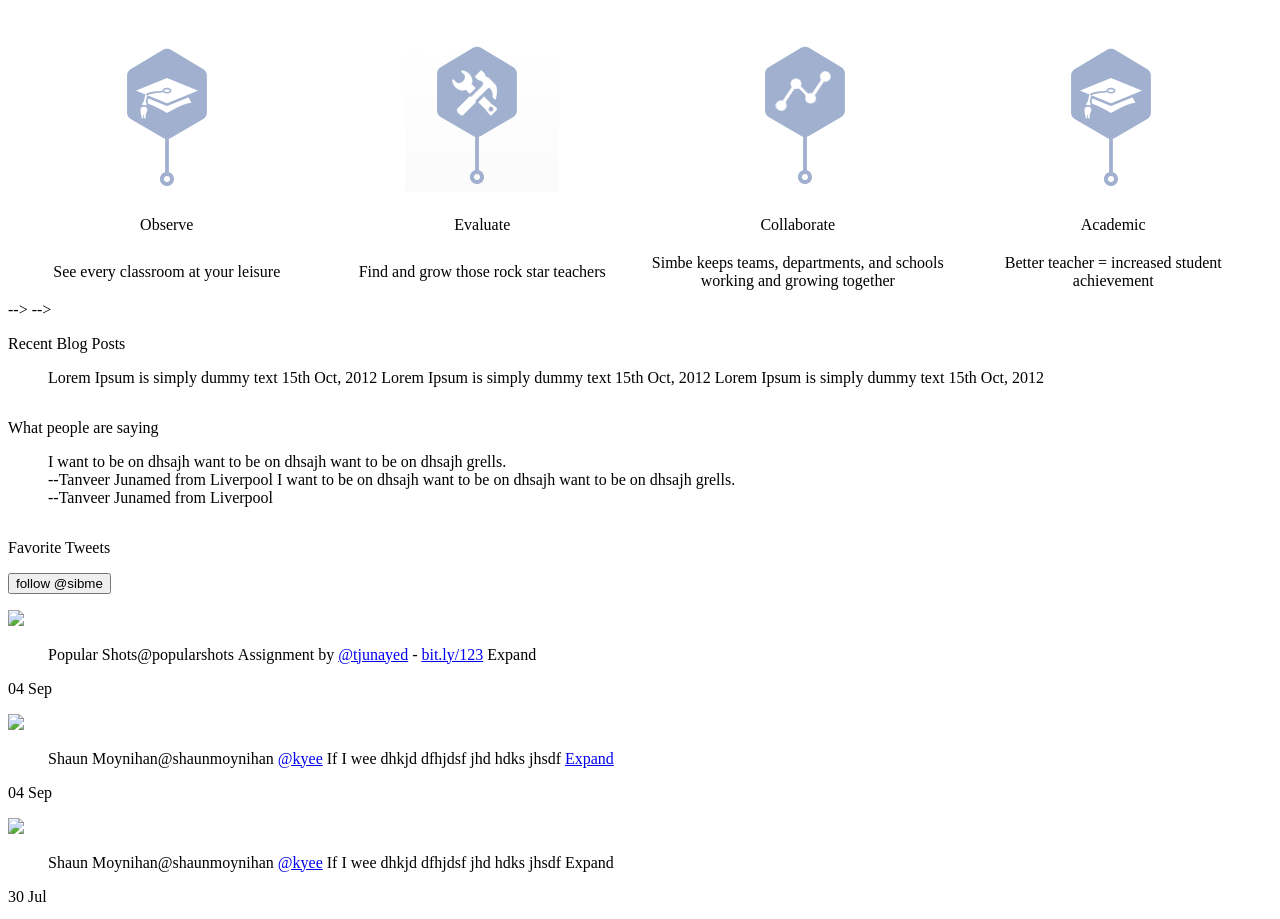
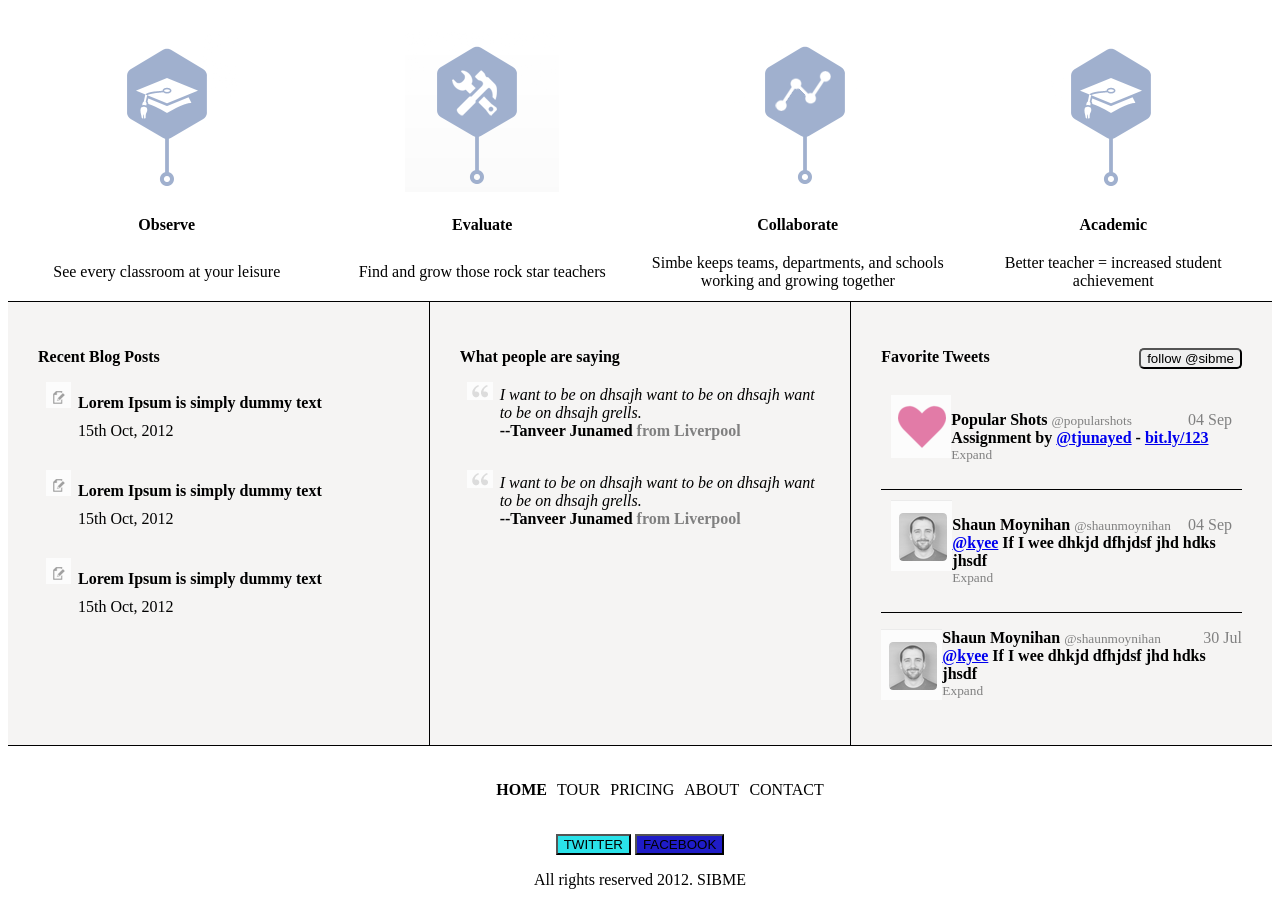
Before and after one commit to ritamwaikinda/design_mockup, a plain HTML site: page index.html in a window 1280 px wide. Shown: the part 618-1537 px from the top of the page. Drawn offline with Linux system fonts and the light colour scheme.

Commit message:
revised design_mockup

```diff
--- a/index.css
+++ b/index.css
@@ -8,6 +8,8 @@ header {
   height: 10%;
   flex-direction: row;
   display: flex;
+  justify-content: space-between;
+  align-items: center;
 }
 
 .logo {
@@ -20,26 +22,26 @@ header {
 }
 
 .menu {
-  flex-direction: column;
+  flex-direction: row;
   display: flex;
   justify-content: center;
   list-style-type: none;
-  margin: 0;
-  padding: 0;
-  width: 60px;
-  flex-direction: row;
+  margin: 30px;
+  padding: 10;
 }
 
-li {
-  display: "inline";
-  flex-direction: column;
-  display: inline;
-  justify-content: center;
-  list-style-type: none;
-  margin: 0;
-  padding: 0;
-  width: 60px;
-  flex-direction: row;
+.menu li {
+  padding: 5px;
+}
+
+#topHome {
+  font-weight: bold;
+  background-color: rgba(204, 197, 197, 0.3);
+  border-radius: 15px;
+}
+
+#bottomHome {
+  font-weight: bold;
 }
 
 #home {
@@ -48,17 +50,38 @@ li {
   border-radius: 8px;
 }
 
+.login {
+  display: flex;
+  height: 20px;
+  margin: 30px;
+  justify-content: space-evenly;
+  width: 175px;
+}
+
 #login {
+  display: flex;
+  /* justify-content: end; */
   background-color: orangered;
 }
 
 #signup {
+  display: flex;
+  /* justify-content: end; */
   background-color: rgb(95, 46, 211);
 }
 
 .coaching {
   color: white;
   text-align: center;
+}
+
+.coaching h3 {
+  width: 60%;
+  margin: auto;
+}
+
+.trial {
+  padding: 20px;
 }
 
 #try {
@@ -69,16 +92,14 @@ li {
   background-color: rgb(95, 46, 211);
 }
 
-.video {
-  margin: 0 auto;
-  border: 40px solid silver;
-  padding-left: 300px;
+iframe {
+  border: solid black 15px;
 }
 
 .splash {
   display: flex;
   flex-direction: column;
-  max-width: 100%;
+  /* max-width: vw; */
   align-items: center;
   height: 400px;
   background: #484848;
@@ -87,13 +108,13 @@ li {
 
 .school {
   text-align: center;
-  max-width: 100%;
+  /* max-width: 100%; */
 }
 
 table {
   height: 300px;
   text-align: center;
-  max-width: 100%;
+  /* max-width: auto; */
 }
 
 #mission td,
@@ -107,46 +128,107 @@ table {
 }
 
 .social {
-  display: inline-flex;
-}
-ul.blockquote {
-  list-style-image: url(".\quoteicon.jpg");
+  display: flex;
+  justify-content: space-evenly;
+  border-top: solid 1px black;
+  border-bottom: solid 1px black;
 }
 
-/* .button {
-    background-color: <background color>;
-    border: none;
-    color: <text color>;
-    padding: 10px 25px;
-    text-align: center;
-    text-decoration: none;
-    display: inline-block;
-    font-size: 16px;
-    margin: 4px 4px;
-    cursor: pointer;
-    border-radius: 8px; */
+.social > div {
+  width: 600px;
+  background-color: rgb(245, 244, 243);
+}
 
-/* list-style-type: none;
-      width: 7em;
-      text-align: center;
-      float: left;
-     }
-      {
-      text-decoration: none;
-      color: black;
-      display: block;
-      background-color: #EEEEFF;
-      box-shadow: 5px 5px 5px gray;
-      margin-bottom: 2px;
-      margin-right: 2px;
-      border-radius: 5px;
-      border: 3px outset #EEEEFF;
-     }
-     {
-      background-color: #DDDDEE;
-      box-shadow: 3px 3px 3px gray;
-      border: none;
-     } */
+.title {
+  font-weight: bold;
+}
+
+.lione {
+  list-style-image: url(./images/noteicon.jpg);
+  font-weight: bold;
+}
+
+.litwo {
+  list-style-type: none;
+  padding-top: 10px;
+  padding-bottom: 30px;
+}
+
+.blog {
+  padding: 30px;
+}
+
+.quotes {
+  border-left: solid 1px black;
+  /* background: linear-gradient(to bottom, #484848 0%, #484848 72%, #c5c5c5 100%); */
+  padding: 30px;
+}
+
+.quoteSpace {
+  padding-bottom: 30px;
+}
+
+.quote {
+  list-style-image: url(./images/quoteicon.jpg);
+  font-style: italic;
+}
+
+.name {
+  font-weight: bold;
+  padding-bottom: 30px;
+}
+
+.address {
+  font-weight: bold;
+  color: grey;
+  padding-bottom: 30px;
+}
+
+.tweetone {
+  border-bottom: solid black 1px;
+  padding: 10px;
+}
+
+.tweettwo {
+  border-bottom: solid black 1px;
+  padding: 10px;
+}
+
+.tweets {
+  border-left: solid 1px black;
+  /* background: linear-gradient(to bottom, #484848 0%, #484848 72%, #c5c5c5 100%); */
+  padding: 30px;
+}
+
+.tweet {
+  list-style-type: none;
+  font-weight: bold;
+}
+
+.light {
+  font-weight: lighter;
+  color: grey;
+  font-size: smaller;
+}
+
+.date {
+  float: right;
+  font-weight: lighter;
+  color: grey;
+}
+
+.tweetpic {
+  float: left;
+}
+
+.top {
+  display: flex;
+  justify-content: space-between;
+}
+
+#followSimbe {
+  border-radius: 5px;
+}
 
 #twitter {
   background-color: rgb(42, 226, 233);
@@ -155,3 +237,7 @@ ul.blockquote {
 #facebook {
   background-color: #1f1cc7;
 }
+
+.final {
+  text-align: center;
+}
--- a/index.html
+++ b/index.html
@@ -6,17 +6,16 @@
     <title>My Page Title</title>
     <meta name="description" content="My Page Description">
     <link rel="stylesheet" href="index.css" type="text/css">
-    <link rel="stylesheet" href="index.css" type="text/css">
   </head>
 
   <body>
 
     <header>
-      <img src=".\simbelogo.png" class="logo" />
+      <img src="./images/simbelogo.png" class="logo" />
       <!-- <nav class="menu" id="navtop"> -->
       <!-- flex direction row -->
       <ul class="menu" id="navtop">
-        <li>HOME</li>
+        <li id="topHome">HOME</li>
         <li>TOUR</li>
         <li>PRICING</li>
         <li>ABOUT</li>
@@ -24,10 +23,10 @@
       </ul>
       <!-- </nav> -->
       <!-- <div class="registration"> -->
-      <ul class="login">
-        <button id="login">SIGN UP</button>
-          <button id="signup" onclick="location.href('http://www.google.com');" value="Redirect">LOGIN</button>
-      </ul>
+      <div class="login">
+        <button id="login">SIGNUP</button>
+        <button id="signup" onclick="location.href('http://www.google.com');" value="Redirect">LOGIN</button>
+      </div>
     </header>
 
     <div class="splash">
@@ -50,9 +49,8 @@
       </div>
       <div>
         <!-- introductory video -->
-        <video width="288" height="216" controls>
-        <source src="movie.mp4" type="video/mp4" id="video">
-          </video>
+        <iframe src="https://player.vimeo.com/video/147642540"  frameborder="0" allow="autoplay; fullscreen" allowfullscreen>
+        </iframe>
       </div>
     </div>
 
@@ -71,12 +69,12 @@
     <table id="mission" style="table-layout: fixed; width: 100%">
         <td style="word-wrap: break-word">
         <tr>
-          <th><img src=".\observe.png" /></th>
-          <th><img src=".\evaluate.png" /></th>
-          <th><img src=".\collaborate.png" /></th>
-          <th><img src=".\academic.png" /></th>
+          <th><img src="./images/observe.png" /></th>
+          <th><img src="./images/evaluate.png" /></th>
+          <th><img src="./images/collaborate.png" /></th>
+          <th><img src="./images/academic.png" /></th>
         </tr>
-        <tr>
+        <tr class="title">
           <td>Observe</td>
           <td>Evaluate</td>
           <td>Collaborate</td>
@@ -91,66 +89,6 @@
         </td>
     </table>
     </div>
-
-
-    <!-- <div class="mission">
-      <div class="observe">
-        <img src=".\observe.png" />
-        <h2 class="title">
-          <!-- observe title -->
-          <!-- Observe -->
-        <!-- </h2>
-        <h4 class="statement"> -->
-          <!-- observe statement -->
-          <!-- See every classroom at your
-          <br>
-          leisure
-        </h4>
-      </div> --> -->
-
-      <!-- <div class="evaluate">
-        <img src=".\evaluate.png" />
-        <h2 class="title"> -->
-          <!-- evaluate title -->
-          <!-- Evaluate & develope
-        </h2>
-        <h4 class="statement">
-          <!-- evaluate "DEVELOPE" TYPO BY CLIENT statement -->
-          <!-- Find and grow those rock -->
-          <!-- <br>
-          star teacher
-        </h4>
-      </div> --> -->
-
-      <!-- <div class="collaborate">
-        <img src=".\collaborate.png" />
-        <h2 class="collaborate">
-          collaborate title
-          Collaborate
-        </h2>
-        <!-- <h4 class="statement">
-          <!-- collaborate statement -->
-          <!-- Simbe keeps teams, depart-
-          <br>
-          ments and schools working
-          <br>
-          and growing together.
-        </h4>
-      </div>
-
-      <!-- <div class="academic">
-        <img src=".\academic.png" />
-        <h2 class="academic">
-          academic title
-          Academic gain
-          </h2> -->
-           <!-- <h4 class="statement"> -->
-          <!-- academic statement -->
-          <!-- Better teacher = increased
-          <br>
-          student achievement
-        </h4>
-      </div>
 
 
     <div class="social">
@@ -176,24 +114,20 @@
           <!-- draws attention to comments -->
           What people are saying
         </p>
-        <ul class="blockquote">
+        <ul>
           <!-- column of two quotes -->
           <!-- blockquote -->
-          <li class="quote">I want to be on dhsajh</li>
-          <li>want to be on dhsajh</li>
-          <li>want to be on dhsajh</li>
-          <li>grells.</li>
-          <br>
-          <span class="name"> --Tanveer Junamed </span> from Liverpool
+          <div class="quoteSpace">
+          <li class="quote">I want to be on dhsajh want to be on dhsajh want to be on dhsajh grells.</li>
+          <span class="name"> --Tanveer Junamed </span> <span class="address"> from Liverpool</span>
+          </div>
           <!-- blockquote -->
-          <li class="quote">I want to be on dhsajh</li>
-          <li>want to be on dhsajh</li>
-          <li>want to be on dhsajh</li>
-          <li>grells.</li>
-          <br>
-          <span class="name"> --Tanveer Junamed </span> from Liverpool
+          <div class="quoteSpace">
+          <li class="quote">I want to be on dhsajh want to be on dhsajh want to be on dhsajh grells.</li>
+          <span class="name"> --Tanveer Junamed </span> <span class="address"> from Liverpool</span>
+          </div>
         </ul>
-    </div>
+      </div>
     <div class="tweets">
       <div class="top">
         <!-- flex direction row -->
@@ -203,75 +137,73 @@
         </p>
         <p class="follow">
           <!-- button -->
-          <button>follow @sibme</button>
+          <button id="followSimbe">follow @sibme</button>
         </p>
       </div>
+
       <div class="tweetone">
         <!-- flex box direction row -->
-        <img src="images/twitterheart.png" />
-        <ul class="tweetonetext">
-          <li>
-            <scan id="heart">Popular Shots</scan>@popularshots
+        <img src="./images/twitterheart.jpg" class="tweetpic" />
+        <ul class="tweet">
+          <li>Popular Shots <span class="light">@popularshots</span> <span class="date">04 Sep</span>
           </li>
-          <li>
-            <scan class="heart">Assignment by</scan>
-            <a href="#">@tjunayed</a> - <a href="#">bit.ly/123</a>
+          <li>Assignment by <a href="#">@tjunayed</a> - <a href="#">bit.ly/123</a>
           </li>
-          <li>Expand</li>
+          <li class="light">Expand</li>
         </ul>
-        <p>04 Sep</p>
       </div>
+
       <!-- tweet two and three have the same image - remove this comment when done -->
       <div class="tweettwo">
         <!-- flex box direction row -->
-        <img src="images/twitterman.png" />
-        <ul class="tweettwotext">
-          <li>
-            <scan>Shaun Moynihan</scan>@shaunmoynihan
+        <img src="./images/twitterman.jpg" class="tweetpic" />
+        <ul class="tweet">
+          <li>Shaun Moynihan <scan class="light">@shaunmoynihan</scan> <scan class="date">04 Sep</scan>
           </li>
           <li><a href="#">@kyee</a> If I wee dhkjd dfhjdsf jhd hdks jhsdf</li>
-          <li><a href="images/location.png">Expand</a></li>
+          <li class="light">Expand</li>
         </ul>
-        <p>04 Sep</p>
       </div>
+
       <div class="tweetthree">
         <!-- flex box direction row -->
-        <img src="images/twitter.png" />
-        <ul class="tweetthreetext">
-          <li>
-            <scan>Shaun Moynihan</scan>@shaunmoynihan
+        <img src="./images/twitterman.jpg" class="tweetpic" />
+        <ul class="tweet">
+          <li>Shaun Moynihan <scan class="light">@shaunmoynihan</scan> <scan class="date">30 Jul</scan>
           </li>
           <li><a href="#">@kyee</a> If I wee dhkjd dfhjdsf jhd hdks jhsdf</li>
-          <li>Expand</li>
+          <li class="light">Expand</li>
         </ul>
-        <p>30 Jul</p>
       </div>
+
     </div>
+  </div>
     <!-- that's it, that's the end of your five(5) divs between header and footer. WooHoo! -->
   </body>
 
   <footer>
-    <nav class="menu" id="navbottom">
+    <nav id="navbottom">
       <!-- flex direction row -->
-      <ul>
-        <li>HOME</li>
+      <ul class="menu">
+        <li id="bottomHome">HOME</li>
         <li>TOUR</li>
         <li>PRICING</li>
         <li>ABOUT</li>
         <li>CONTACT</li>
       </ul>
     </nav>
+    <div class="final">
     <div class="socialmedia">
         <!-- button (if you have time, try making the buttons. change this to li with id so you can haev individual icons)-->
         <button id="twitter">TWITTER</button>
         <!-- button (if you have time, try making the buttons. change this to li with id so you can haev individual icons)-->
         <button id="facebook">FACEBOOK</button>
       </div>
-    </div>
     <p class="license">
       <!-- license, rights, llc etc -->
       All rights reserved 2012. SIBME
     </p>
+    </div>
   </footer>
 
 </html>
```
Also changed, not shown: finished design_mockup screenshot 1of2.png (added), finished design_mockup screenshot 2of2.png (added), images/academic.png (renamed from academic.png), images/collaborate.png (renamed from collaborate.png), images/evaluate.png (renamed from evaluate.png), images/observe.png (renamed from observe.png), images/quoteicon.jpg (renamed from quoteicon.jpg), images/simbelogo.png (renamed from simbelogo.png), server.js (added).
